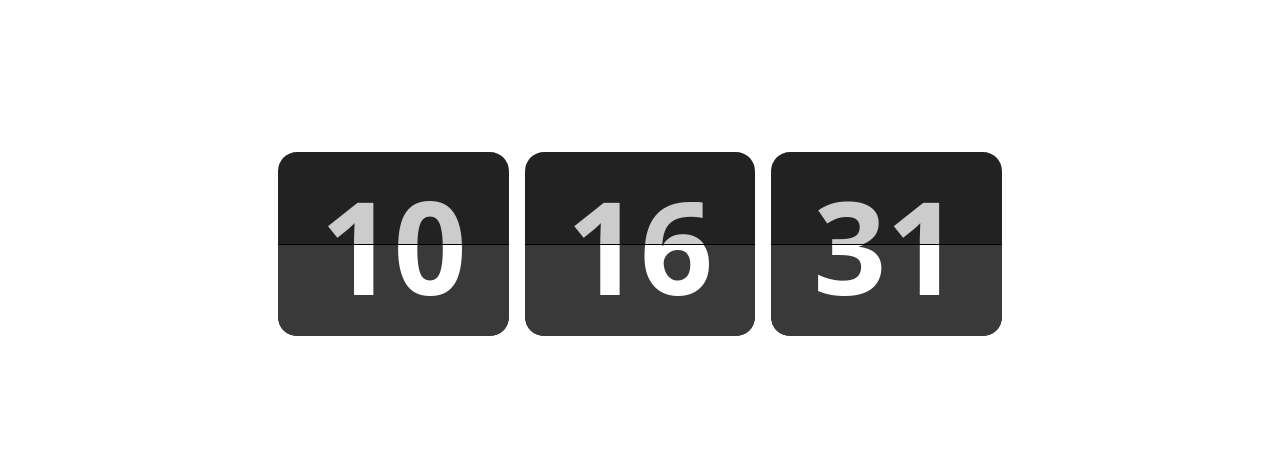
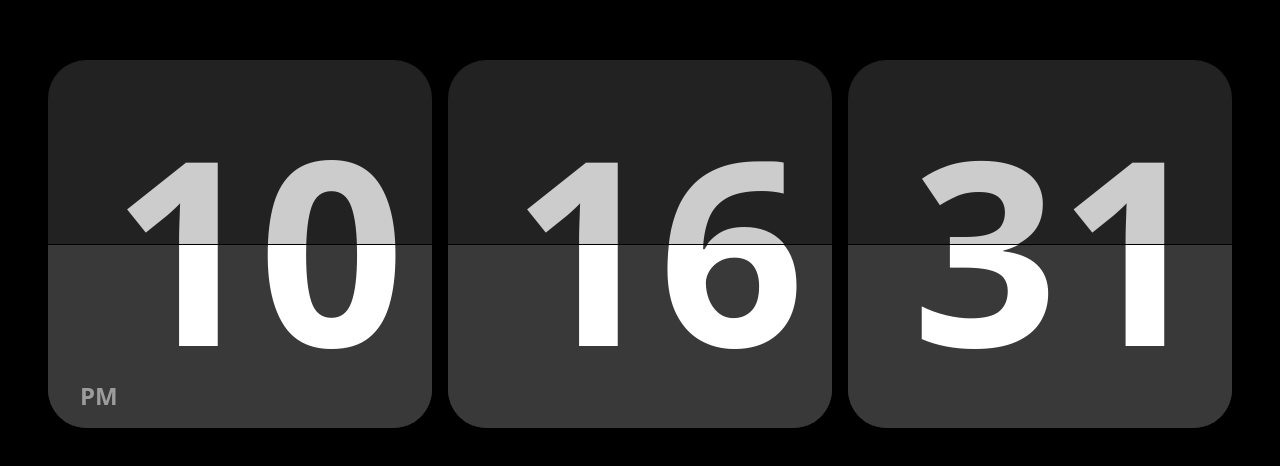
Before and after one commit to zainzafar90/flip-clock, a Next.js app: page / in a window 1280 px wide. Shown: the part 156-622 px from the top of the page. Built offline with nearby package versions, Linux system fonts and the light colour scheme; a web font is replaced by a local one.

Commit message:
👌 IMPROVE: minor refactoring and font scaling

```diff
--- /dev/null
+++ b/src/components/flip-clock-piece.jsx
@@ -0,0 +1,37 @@
+import { useEffect, useRef } from 'react'
+
+import { useTimer } from '@/hooks/useTimer'
+import { usePrevious } from '@/hooks/usePrevious'
+
+export const FlipClockPiece = ({ interval, ampm }) => {
+  const flipRef = useRef()
+  const prevCount = usePrevious(interval)
+
+  useEffect(() => {
+    // removes class from clock piece
+    flipRef.current.classList.remove('flip')
+
+    // accessing a readonly property (making insignificantly smaller call) - adds delay when flip is finished and retriggered
+    void flipRef.current.offsetWidth
+
+    // adds class from clock piece
+    flipRef.current.classList.add('flip')
+  }, [interval])
+
+  return (
+    <span className="my-0 mx-2 inline-block">
+      <span ref={flipRef}>
+        <b className="card relative text-[20vw]">
+          <b className="card__top">{interval}</b>
+          <b className="card__bottom" data-value={prevCount} />
+          <b className="card__back" data-value={prevCount}>
+            <b className="card__bottom" data-value={interval} />
+          </b>
+          <span className="absolute bottom-4 left-8 text-xs text-white/50 sm:text-2xl">
+            {ampm}
+          </span>
+        </b>
+      </span>
+    </span>
+  )
+}
--- a/src/components/timer.jsx
+++ b/src/components/timer.jsx
@@ -1,48 +1,17 @@
-import { useEffect, useRef } from 'react'
+import { useTimer } from '@/hooks/useTimer'
 
-import { useTimer } from '@/hooks/useTimer'
-import { usePrevious } from '@/hooks/usePrevious'
+import { FlipClockPiece } from './flip-clock-piece'
 
 const Timer = () => {
   const timer = useTimer()
 
   return (
-    <div className="perspe my-6 mx-auto text-center">
-      <FlipClockPiece interval={timer.hours} />
+    <div className="m-auto flex h-screen items-center text-center">
+      <FlipClockPiece interval={timer.hours} ampm={timer.ampm} />
       <FlipClockPiece interval={timer.minutes} />
       <FlipClockPiece interval={timer.seconds} />
     </div>
   )
 }
 
-const FlipClockPiece = ({ interval }) => {
-  const flipRef = useRef()
-  const prevCount = usePrevious(interval)
-
-  useEffect(() => {
-    // removes class from clock piece
-    flipRef.current.classList.remove('flip')
-
-    // accessing a readonly property (making insignificantly smaller call) - adds delay when flip is finished and retriggered
-    void flipRef.current.offsetWidth
-
-    // adds class from clock piece
-    flipRef.current.classList.add('flip')
-  }, [interval])
-
-  return (
-    <span className="my-0 mx-2 inline-block">
-      <span ref={flipRef}>
-        <b className="card">
-          <b className="card__top">{interval}</b>
-          <b className="card__bottom" data-value={prevCount} />
-          <b className="card__back" data-value={prevCount}>
-            <b className="card__bottom" data-value={interval} />
-          </b>
-        </b>
-      </span>
-    </span>
-  )
-}
-
 export default Timer
--- a/src/hooks/useTimer.js
+++ b/src/hooks/useTimer.js
@@ -22,6 +22,7 @@ const getTime = () => {
   const seconds = ('00' + t.getSeconds()).slice(-2)
 
   return {
+    ampm: t.getHours() >= 12 ? 'PM' : 'AM',
     hours,
     minutes,
     seconds,
--- a/src/pages/_document.jsx
+++ b/src/pages/_document.jsx
@@ -2,10 +2,7 @@ import { Head, Html, Main, NextScript } from 'next/document'
 
 export default function Document() {
   return (
-    <Html
-      className="grid h-full w-full place-content-center overflow-hidden bg-white antialiased"
-      lang="en"
-    >
+    <Html lang="en">
       <Head>
         <link
           rel="preconnect"
@@ -17,7 +14,7 @@ export default function Document() {
           rel="stylesheet"
         />
       </Head>
-      <body>
+      <body className="grid h-full w-full place-content-center overflow-hidden bg-primary bg-black/90 antialiased">
         <Main />
         <NextScript />
       </body>
--- a/src/styles/tailwind.css
+++ b/src/styles/tailwind.css
@@ -3,6 +3,8 @@
 @tailwind utilities;
 
 :root {
+  --background: #000;
+
   --flip-color: #222;
   --flip-text-color: #fff;
   --flip-text-color-dark: #ccc;
@@ -15,7 +17,6 @@
   display: block;
   position: relative;
   padding-bottom: var(--half-height);
-  font-size: 10vw;
   line-height: 0.95;
 }
 
@@ -31,7 +32,7 @@
   border-radius: var(--border-radius) var(--border-radius) 0 0;
   backface-visiblity: hidden;
   transform-style: preserve-3d;
-  width: 1.8em;
+  width: 1.5em;
   transform: translateZ(0);
 }
 
--- a/tailwind.config.js
+++ b/tailwind.config.js
@@ -5,6 +5,9 @@ module.exports = {
   content: ['./src/**/*.{js,jsx}'],
   theme: {
     extend: {
+      colors: {
+        primary: 'var(--background)',
+      },
       fontFamily: {
         sans: ['Teko', ...defaultTheme.fontFamily.sans],
       },
```
